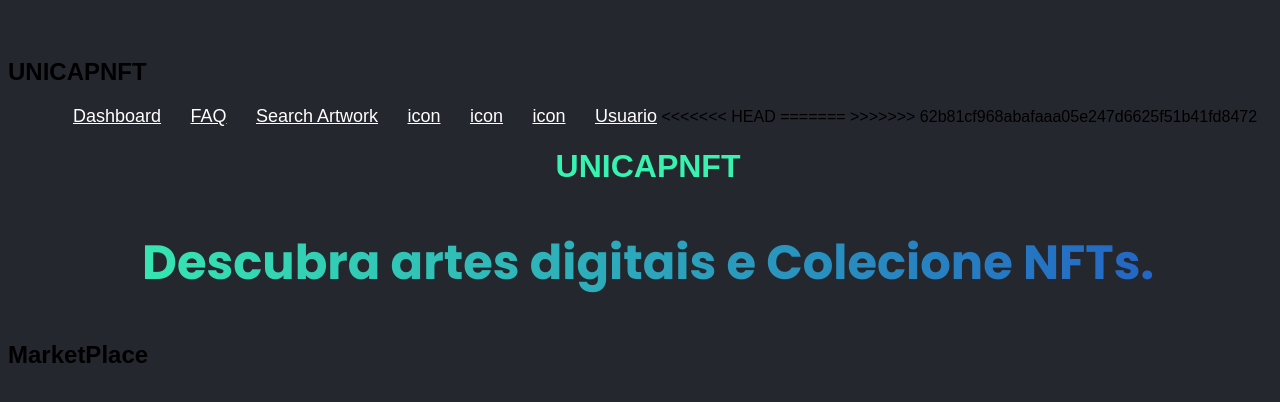
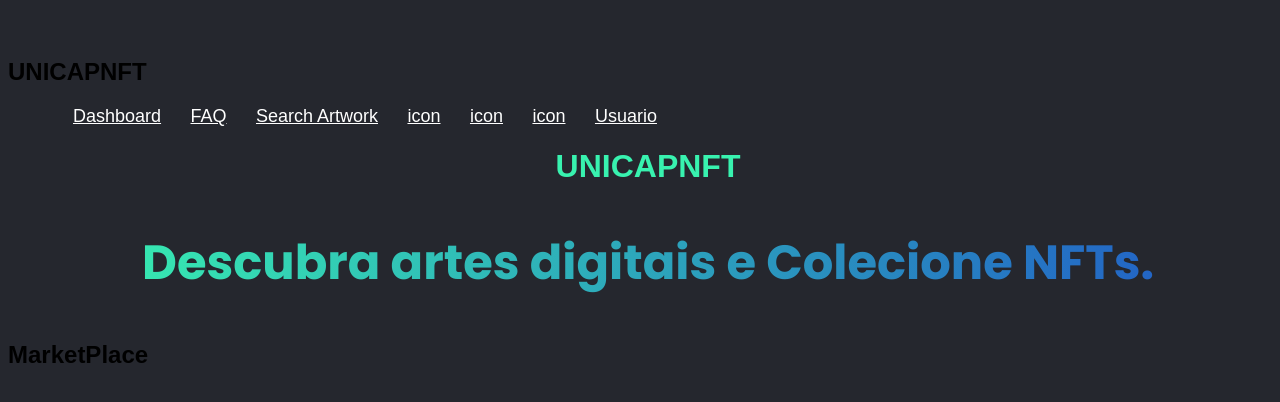
Before and after one commit to BrunoLucass/unicapNFT, a plain HTML site: page index.html in a window 1280 px wide. Drawn offline with Linux system fonts and the light colour scheme.

Commit message:
Update index.html

```diff
--- a/index.html
+++ b/index.html
@@ -25,10 +25,6 @@
         <li><a href="#icon-news(?)">icon</a></li>
         <li><a href="#icon-wallet">icon</a></li>
         <li><a href="#username">Usuario</a></li>
-<<<<<<< HEAD
-=======
-
->>>>>>> 62b81cf968abafaaa05e247d6625f51b41fd8472
       </ul>
     </nav>
 
```
